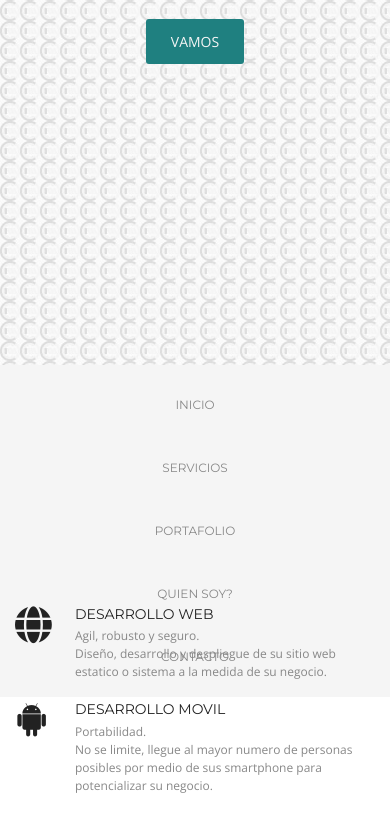
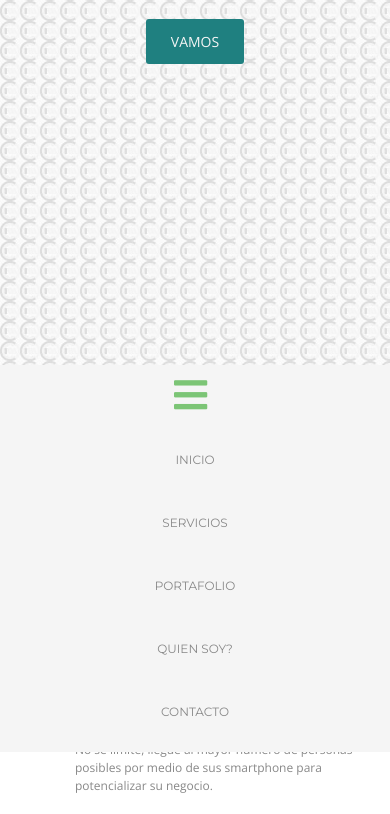
Before and after one commit to cmoralesmani/cesarmorales-website, a plain HTML site: page index.html in a window 390 px wide. Both pictures are taken after a click on the link 195 px from the left and 871 px from the top of the page. Shown: the part 479-1293 px from the top of the page. Drawn offline with nearby package versions, Linux system fonts and the light colour scheme.

Commit message:
Correccion al abrir menu en pantallas pequeñas El menu quedaba por encima del simbolo que abre y cierra el menu por lo que se movio la cantidad del alto para que lo dejara visible, y tambien las configuraciones de las columnas de bootstrap se dejan por defecto position: inherit y no relative por un problema presentado en el menu y cuando se requiera se pondra un div que contendra un position relative.

```diff
--- a/css/responsive.css
+++ b/css/responsive.css
@@ -34,7 +34,7 @@ Media Queries
   .header{ padding: 60px 0;}
   .header h1{ font-size: 28px; }
   .main-section { padding: 60px 0 70px; }
-  .main-nav{ display: none; position: absolute; left: 0; width: 100%;  margin: 0 auto; float: none; background: #f5f5f5; }
+  .main-nav{ display: none; position: absolute; left: 0; width: 100%;  margin: 55px auto; float: none; background: #f5f5f5 !important; }
   .main-nav li{ display: block; }
   .main-nav li a{ display: block; padding: 7px 32px; border-bottom: none; }
   .main-nav li a:hover{color: #7cc576; }
--- a/css/style.css
+++ b/css/style.css
@@ -317,3 +317,8 @@ p{
   animation-delay: 1.2s;
   -webkit-animation-delay: 1.2s;
 }
+
+/*Correcciones Bootstrap*/
+.col, .col-1, .col-10, .col-11, .col-12, .col-2, .col-3, .col-4, .col-5, .col-6, .col-7, .col-8, .col-9, .col-auto, .col-lg, .col-lg-1, .col-lg-10, .col-lg-11, .col-lg-12, .col-lg-2, .col-lg-3, .col-lg-4, .col-lg-5, .col-lg-6, .col-lg-7, .col-lg-8, .col-lg-9, .col-lg-auto, .col-md, .col-md-1, .col-md-10, .col-md-11, .col-md-12, .col-md-2, .col-md-3, .col-md-4, .col-md-5, .col-md-6, .col-md-7, .col-md-8, .col-md-9, .col-md-auto, .col-sm, .col-sm-1, .col-sm-10, .col-sm-11, .col-sm-12, .col-sm-2, .col-sm-3, .col-sm-4, .col-sm-5, .col-sm-6, .col-sm-7, .col-sm-8, .col-sm-9, .col-sm-auto, .col-xl, .col-xl-1, .col-xl-10, .col-xl-11, .col-xl-12, .col-xl-2, .col-xl-3, .col-xl-4, .col-xl-5, .col-xl-6, .col-xl-7, .col-xl-8, .col-xl-9, .col-xl-auto {
+  position: inherit;
+}
```
